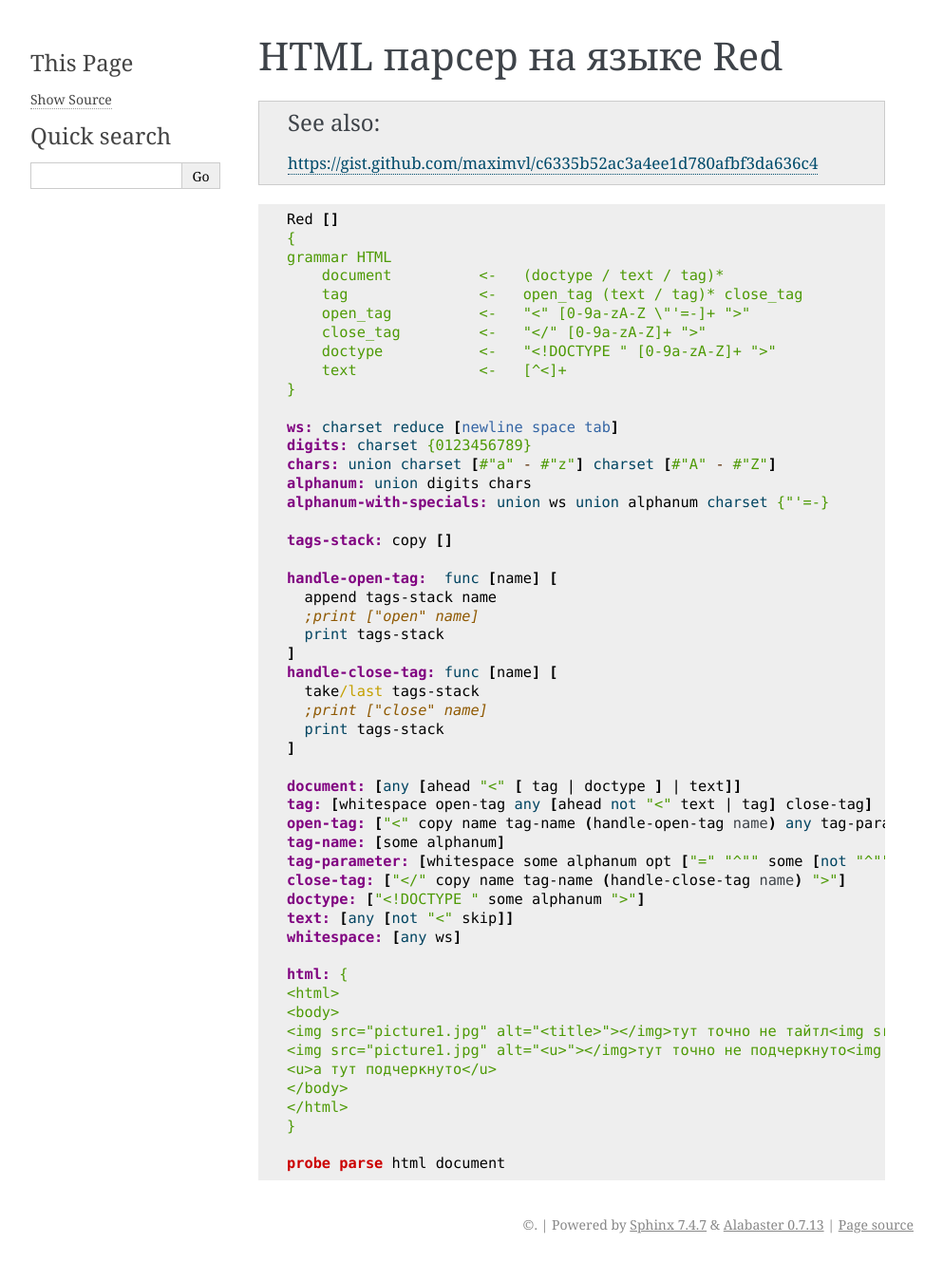
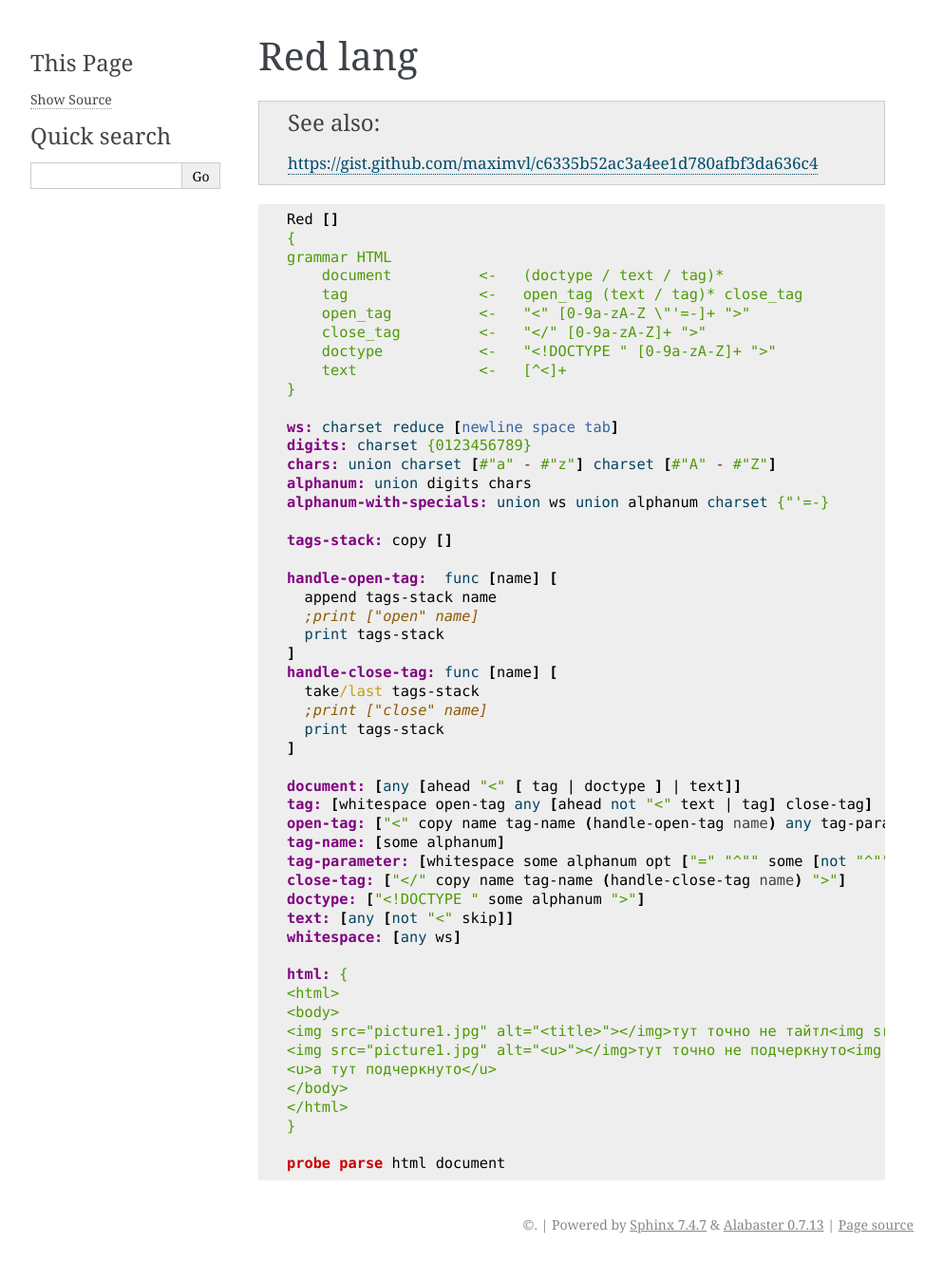
Before and after one commit to ustu/lectures.net, a Sphinx documentation site: the page built from docs/net/web.scraping/red.rst, in a window 1280 px wide. Shown: the whole page at 95% size, without its empty margins (148-1141 px from the left). Built offline with Sphinx 7.4.7, drawn with Linux system fonts in a browser that asks for light colours.

Commit message:
Update red.rst

```diff
--- a/docs/net/web.scraping/red.rst
+++ b/docs/net/web.scraping/red.rst
@@ -1,5 +1,5 @@
-HTML парсер на языке Red
-========================
+Red lang
+========
 
 .. seealso::
 
```
